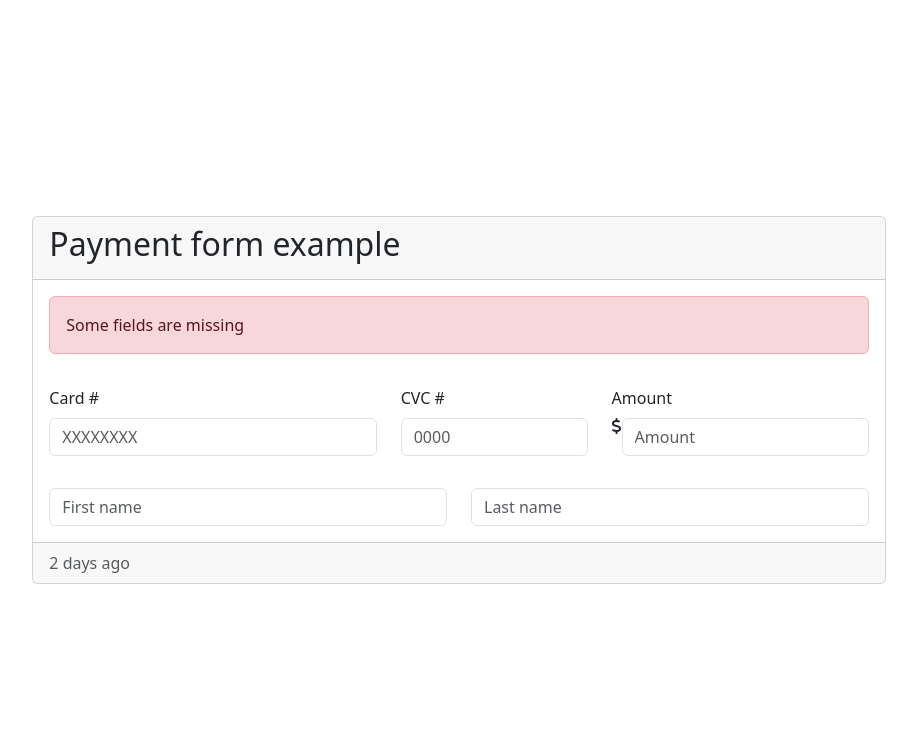
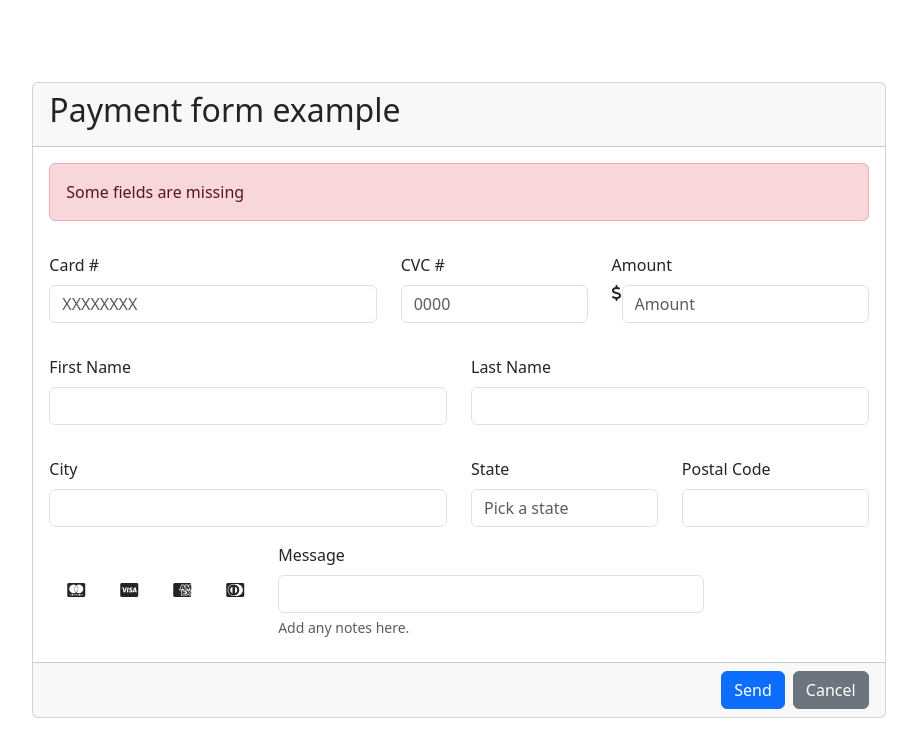
Before and after one commit to 4GeeksAcademy/form-HTML5-Jessica, a plain HTML site: page index.html in a window 1280 px wide. Shown: the whole page, without its empty margins (181-1098 px from the left). Drawn offline with nearby package versions, Linux system fonts and the light colour scheme.

Commit message:
nuevos cambios

```diff
--- a/index.html
+++ b/index.html
@@ -19,18 +19,18 @@
             <div class="row">
                 <div class="col-5">
                 <label for="exampleFormControlInput1" class="form-label">Card #</label>
-                <input id="exampleFormControlInput1" type="number" class="form-control" placeholder="XXXXXXXX" aria-label="First name">
+                <input id="exampleFormControlInput1" type="number" class="form-control" placeholder="XXXXXXXX" aria-label="Card">
                      </div>
                 <div class="col-3">
                 <label for="exampleFormControlInput1" class="form-label">CVC #</label>
-                <input id="exampleFormControlInput1" type="number" class="form-control" placeholder="0000" aria-label="Last name">
+                <input id="exampleFormControlInput1" type="number" class="form-control" placeholder="0000" aria-label="CVC">
                     </div>
                 <div class="col-4">
                 <label for="exampleFormControlInput1" class="form-label">Amount</label>
 
                     <div class="d-flex">
                 <i class="fa-solid fa-dollar-sign"></i>
-                <input id="exampleFormControlInput1" type="number" class="form-control" placeholder="Amount" aria-label="Last name">
+                <input id="exampleFormControlInput1" type="number" class="form-control" placeholder="Amount" aria-label="Amount">
                     </div>
                 </div>
             </div>
@@ -41,17 +41,58 @@
         <div class="card-body">
             <div class="row">
                 <div class="col">
-                <input type="text" class="form-control" placeholder="First name" aria-label="First name">
+                <label for="exampleFormControlInput1" class="form-label">First Name</label>
+                <input type="text" class="form-control" placeholder="" aria-label="First name">
                 </div>
             <div class="col">
-                <input type="text" class="form-control" placeholder="Last name" aria-label="Last name">
+                <label for="exampleFormControlInput1" class="form-label">Last Name</label>
+                <input type="text" class="form-control" placeholder="" aria-label="Last name">
                 </div>
                 </div>
         </div>
 
+        <div class="card-body">
+            <div class="row">
+                <div class="col-6">
+                <label for="exampleFormControlInput1" class="form-label">City</label>
+                <input id="exampleFormControlInput1" type="number" class="form-control" placeholder="" aria-label="City">
+                     </div>
+                <div class="col-3">
+                <label for="exampleFormControlInput1" class="form-label">State</label>
+                <input id="exampleFormControlInput1" type="number" class="form-control" placeholder="Pick a state" aria-label="State">
+                    </div>
+                <div class="col-3">
+                <label for="exampleFormControlInput1" class="form-label">Postal Code</label>
+                <input id="exampleFormControlInput1" type="number" class="form-control" placeholder="" aria-label="Postal Code">
+                    </div>
+            </div>
 
-    <div class="card-footer text-body-secondary">
-        2 days ago
+        </div>
+
+
+
+        <div class="d-flex">
+                <div class="btn-group col-3 m-3" role="group" aria-label="Basic example">
+            <button type="button" class="btn btn-Secondary"><i class="fa-brands fa-cc-mastercard"></i></button>
+            <button type="button" class="btn btn-Secondary"><i class="fa-brands fa-cc-visa"></i></button>
+            <button type="button" class="btn btn-Secondary"><i class="fa-brands fa-cc-amex"></i></button>
+            <button type="button" class="btn btn-Secondary"><i class="fa-brands fa-cc-diners-club"></i></button>
+                </div>
+
+            <div class="col-6">
+                 <label for="inputPassword5" class="form-label">Message</label>
+                <input type="password" id="inputPassword5" class="form-control" placeholder="" aria-describedby="Message">
+            <div id="passwordHelpBlock" class="form-text">
+            Add any notes here.
+                </div>
+            </div>
+        </div>
+
+<br>
+
+    <div class="card-footer text-body-secondary d-flex flex-row-reverse">
+        <button type="button" class="btn btn-secondary ms-2">Cancel</button>
+        <button type="button" class="btn btn-primary">Send</button>
     </div>
     </div>
 
```
